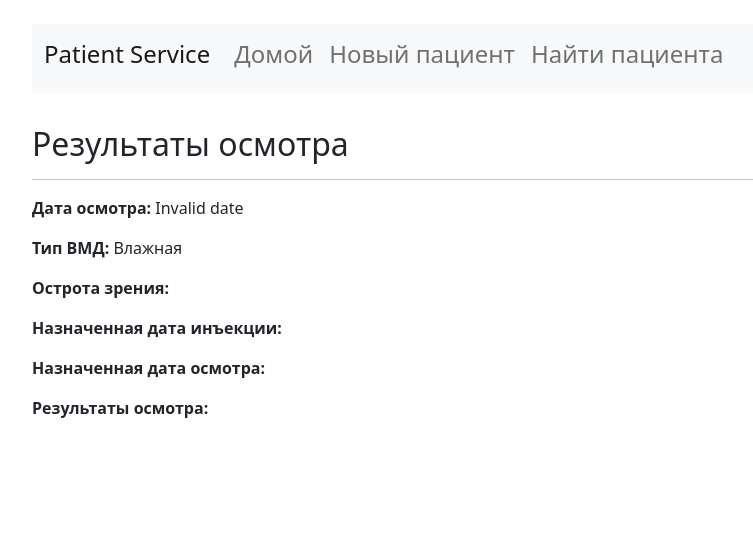
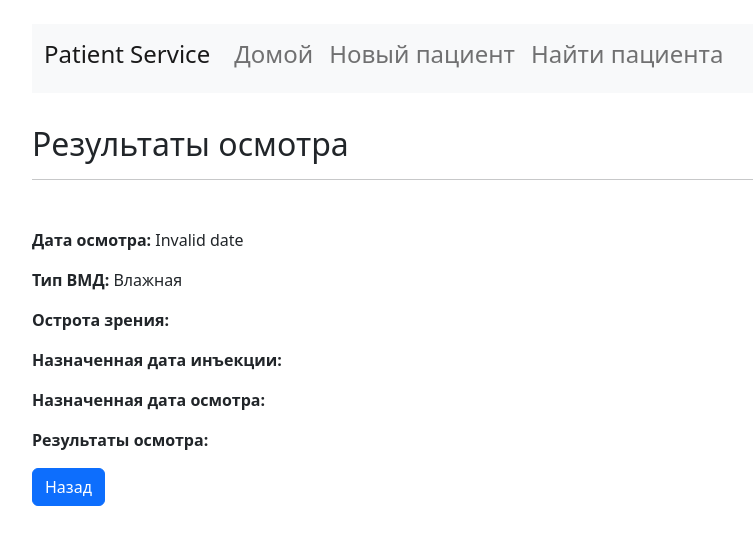
Before and after one commit to Rus-tam/patient_service, a React (Create React App) app in the folder patient-service-client/: page /medexam/1 in a window 1280 px wide. Shown: the top 544 px of the page, without its empty margins (50-803 px from the left). Built offline with nearby package versions, Linux system fonts and the light colour scheme; no server answers.

Commit message:
redirect button

```diff
--- a/patient-service-client/src/components/MedExamById.jsx
+++ b/patient-service-client/src/components/MedExamById.jsx
@@ -1,10 +1,12 @@
 import React, { useEffect, useState } from "react";
 import NavBar from "./layout/Navbar";
 import axios from "axios";
-import { useParams } from "react-router-dom";
+import { useNavigate, useParams } from "react-router-dom";
 import moment from "moment";
+import Button from "react-bootstrap/Button";
 
 const MedExamById = () => {
+  const navigate = useNavigate();
   const { medExamId } = useParams();
 
   const [medExam, setMedExam] = useState({
@@ -30,9 +32,9 @@ const MedExamById = () => {
       <NavBar />
       <h2 className="mb-3 pt-3">Результаты осмотра</h2>
       <hr />
-      <h3>
+      <h2 className="pb-4">
         {medExam.patient.surname} {medExam.patient.name} {medExam.patient.patronymic}
-      </h3>
+      </h2>
       <p>
         <strong>Дата осмотра: </strong> {moment(medExam.createdAt).format("YYYY-MM-DD")}
       </p>
@@ -51,6 +53,17 @@ const MedExamById = () => {
       <p>
         <strong>Результаты осмотра: </strong> <br /> {medExam.examinationResult}
       </p>
+
+      <Button
+        onClick={() =>
+          navigate({
+            pathname: `/patient-card/${medExam.patient.id}`,
+          })
+        }
+        variant="primary"
+      >
+        Назад
+      </Button>
     </div>
   );
 };
```
